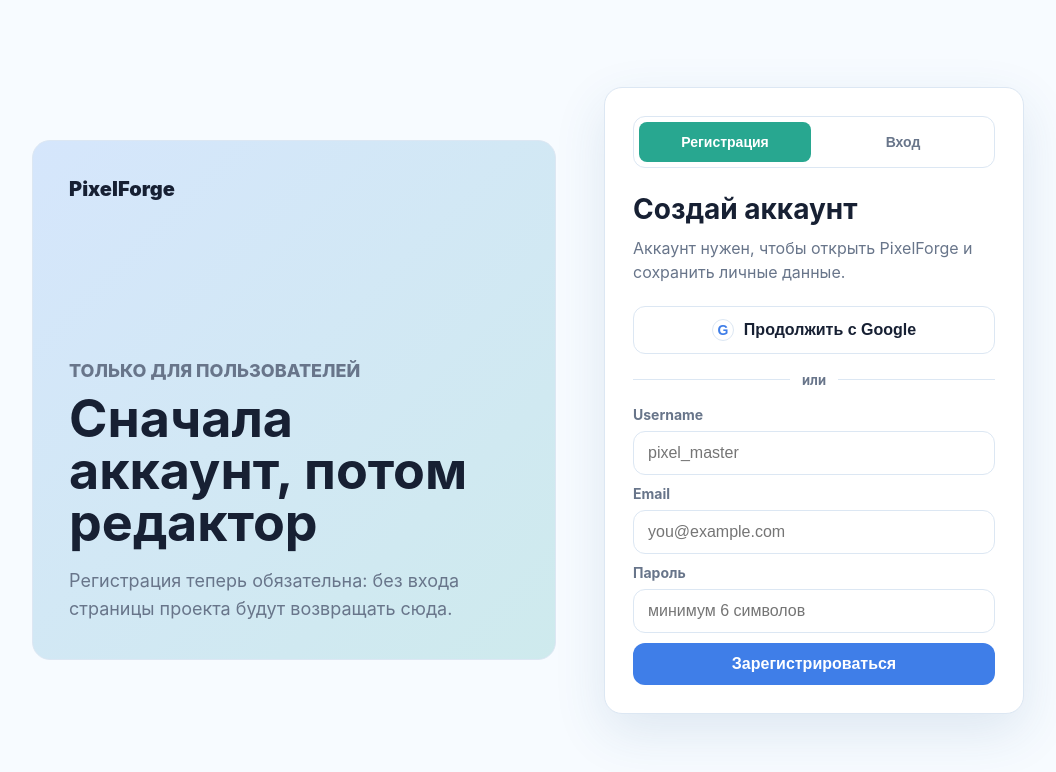
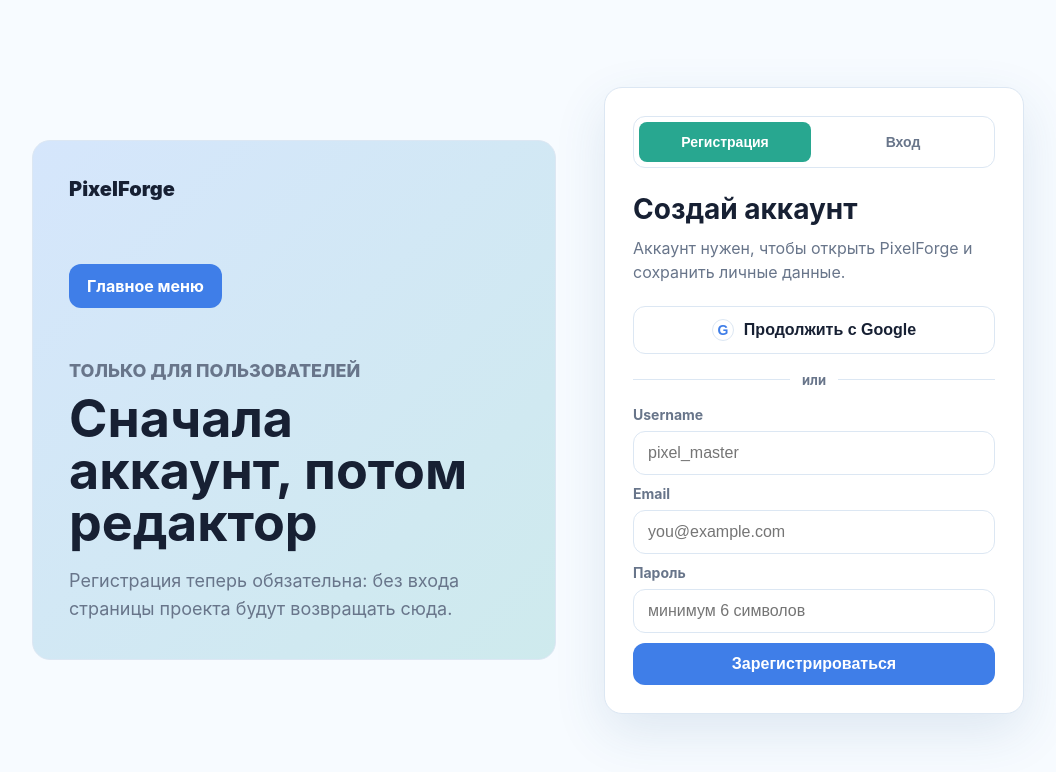
Before and after one commit to amiktalgat/Amik, a React (Vite) app: page /auth in a window 1280 px wide. Shown: the top 772 px of the page, without its empty margins (112-1168 px from the left). Built offline with nearby package versions, Linux system fonts and the light colour scheme; no server answers.

Commit message:
add main menu links

```diff
--- a/src/components/pixel-battle/BattleHeader.tsx
+++ b/src/components/pixel-battle/BattleHeader.tsx
@@ -18,7 +18,7 @@
         <span>Placed: {stats?.placedPixels ?? 0}</span>
       </div>
       <nav className="battle-header__nav">
-        <Link href="/">Home</Link>
+        <Link href="/">Главное меню</Link>
         <Link href="/profile">Profile</Link>
         {user ? (
           <button className="battle-text-button" type="button" onClick={onSignOut}>
--- a/src/components/pixel-forge/PixelForgeHeader.tsx
+++ b/src/components/pixel-forge/PixelForgeHeader.tsx
@@ -36,6 +36,7 @@
         PixelForge
       </div>
       <nav className="pf-actions">
+        <Link href="/">Главное меню</Link>
         <button className={mode === 'pixel' ? 'active' : ''} onClick={() => onModeChange('pixel')}>Pixels</button>
         <button className={mode === 'animation' ? 'active' : ''} onClick={() => onModeChange('animation')}>Animation</button>
         <button className={mode === 'tilemap' ? 'active' : ''} onClick={() => onModeChange('tilemap')}>Map</button>
--- a/src/index.css
+++ b/src/index.css
@@ -108,6 +108,11 @@
   color: #fff;
   font-weight: 700;
   text-decoration: none;
+}
+
+a.auth-home-link {
+  width: fit-content;
+  margin-top: 14px;
 }
 
 .actions {
--- a/src/pages/AIImagePage.tsx
+++ b/src/pages/AIImagePage.tsx
@@ -62,6 +62,7 @@
           AI Image Ideas
         </div>
         <nav className="pf-actions">
+          <Link href="/">Главное меню</Link>
           <Link href="/pixel-forge">Editor</Link>
           <Link className="active" href="/ai-image">AI Generator</Link>
         </nav>
--- a/src/pages/AuthPage.tsx
+++ b/src/pages/AuthPage.tsx
@@ -30,6 +30,9 @@
         <Link className="auth-logo" href="/">
           PixelForge
         </Link>
+        <Link className="home-link auth-home-link" href="/">
+          Главное меню
+        </Link>
         <div>
           <p className="eyebrow">Только для пользователей</p>
           <h1>Сначала аккаунт, потом редактор</h1>
--- a/src/pages/ProfilePage.tsx
+++ b/src/pages/ProfilePage.tsx
@@ -53,6 +53,7 @@
   return (
     <main className="container">
       <nav className="top-nav">
+        <Link href="/">Главное меню</Link>
         <Link href="/battle">PixelBattle</Link>
         <Link href="/pixel-forge">Редактор</Link>
         <button className="ghost small" type="button" onClick={signOut}>Выйти</button>
```
